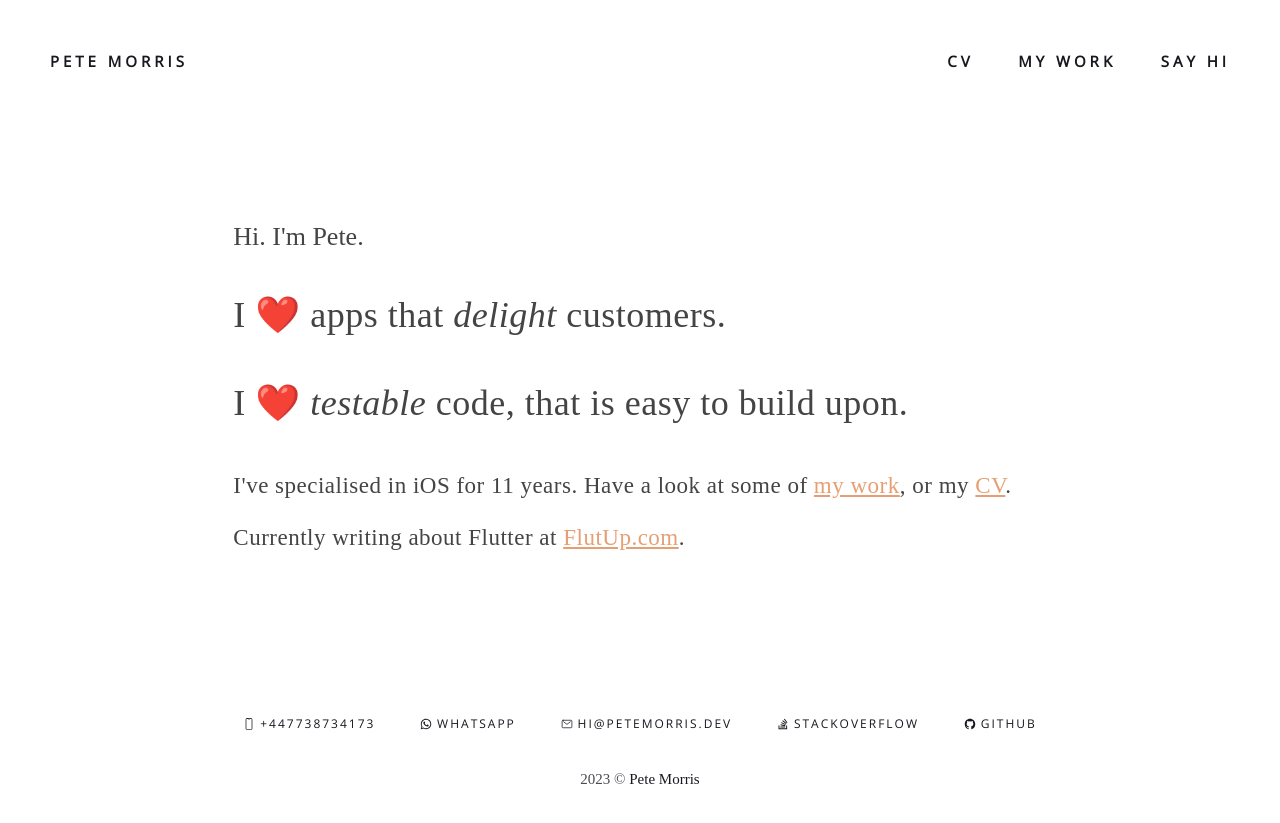
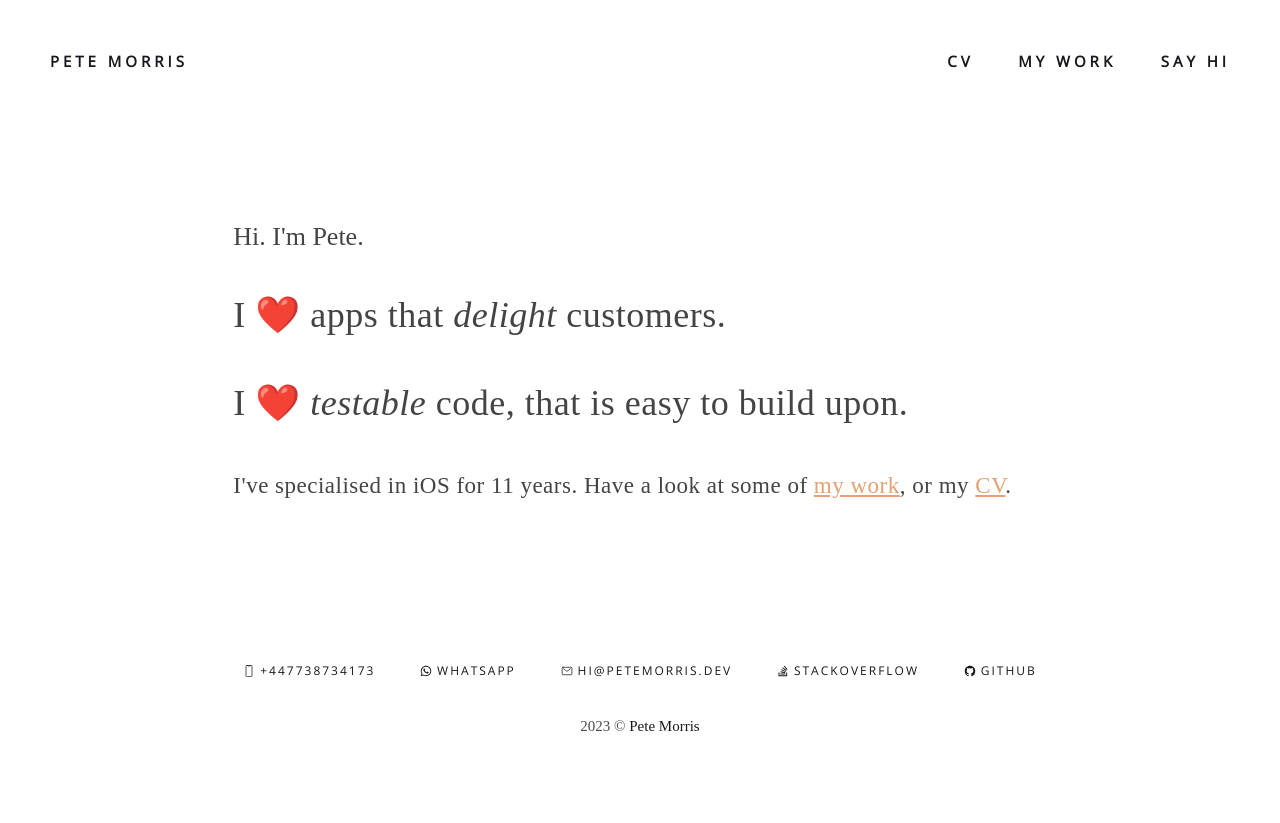
Before and after one commit to p-morris/p-morris.github.io, a Jekyll site: the page built from index.html, in a window 1280 px wide. Shown: the top 823 px of the page. Built offline with Jekyll 4.4.1, drawn with Linux system fonts in a browser that asks for light colours; nearby versions of some CDN libraries; some web fonts are replaced; the list of posts is cut into pages by our own code.

Commit message:
Update index.html

```diff
--- a/index.html
+++ b/index.html
@@ -27,4 +27,3 @@ layout: page
 <p>I ❤️ <i>testable</i> code, that is easy to build upon.</p>
 <div class="padd"></div>
 <p class="ps">I've specialised in iOS for 11 years. Have a look at some of <a href="/my-work" class="work-link">my work</a>, or my <a href="/cv" class="work-link">CV</a>.</p>
-<p class="ps">Currently writing about Flutter at <a href="https://flutup.com" class="work-link">FlutUp.com</a>.
```
